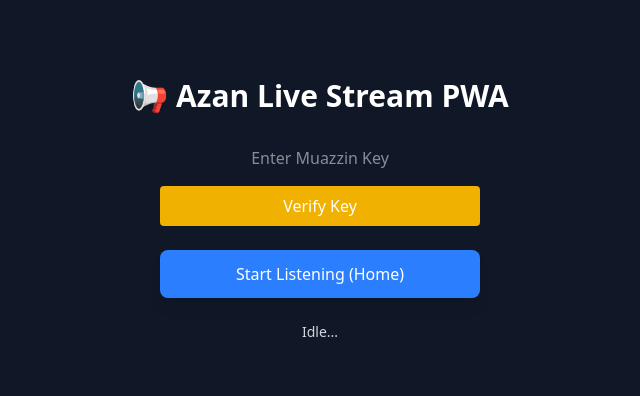
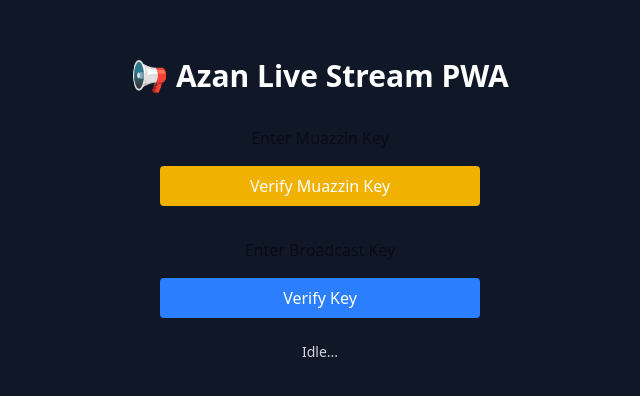
Before and after one commit to PeelayMurtuza/masjidazan, a React (Vite) app: page / in a window 1280 px wide. Shown: the part 190-586 px from the top of the page, without its empty margins (320-960 px from the left). Built offline with nearby package versions, Linux system fonts and the light colour scheme.

Commit message:
added broadcast key to listner

```diff
--- a/src/App.jsx
+++ b/src/App.jsx
@@ -2,70 +2,78 @@ import React, { useState, useRef, useEffect } from "react";
 import Peer from "peerjs";
 
 export default function App() {
-  const [mode, setMode] = useState(null);
+  const [mode, setMode] = useState(null); // "broadcast" or "listen"
   const [status, setStatus] = useState("Idle...");
-  const [authKey, setAuthKey] = useState("");
-  const [authorized, setAuthorized] = useState(false);
+  const [muazzinKey, setMuazzinKey] = useState(""); // Muazzin auth input
+  const [authorizedMuazzin, setAuthorizedMuazzin] = useState(false);
+  const [broadcastKey, setBroadcastKey] = useState(""); // one-time key
+  const [listenerKey, setListenerKey] = useState(""); // listener input
+  const [authorizedListener, setAuthorizedListener] = useState(false);
+
   const audioRef = useRef(null);
   const peerRef = useRef(null);
 
-  const FIXED_BROADCAST_ID = "azan-broadcast-001";
-  const MUAZZIN_KEY = "1234";
-
-  // BroadcastChannel for notifications
+  const MUAZZIN_SECRET = "1234"; // Muazzin secret password
   const bc = useRef(new BroadcastChannel("azan-notify"));
 
-  // Register service worker
+  // Check localStorage for listener
   useEffect(() => {
-    if ("serviceWorker" in navigator) {
-      navigator.serviceWorker
-        .register("/service-worker.js")
-        .then((reg) => console.log("SW registered:", reg.scope))
-        .catch((err) => console.log("SW failed:", err));
+    const saved = localStorage.getItem("authorizedListener");
+    const savedKey = localStorage.getItem("broadcastKey");
+    if (saved && savedKey) {
+      setListenerKey(savedKey);
+      setAuthorizedListener(true);
+      setStatus("✅ Previously verified! Waiting for broadcast...");
     }
 
-    // Listen to notification channel
+    // Listen to broadcast notifications
     bc.current.onmessage = (event) => {
-      if (event.data === "AZAN_START") {
-        setStatus("🔔 Azan is starting! Connecting...");
-        startListeningAuto(); // auto connect listener
+      if (event.data.type === "AZAN_START" && authorizedListener) {
+        const key = event.data.key;
+        // Match one-time key
+        if (listenerKey === key || localStorage.getItem("broadcastKey") === key) {
+          setStatus("🔔 Azan starting! Connecting...");
+          startListeningAuto(key);
+        } else {
+          setStatus("❌ Broadcast key mismatch!");
+        }
       }
     };
-  }, []);
+  }, [authorizedListener, listenerKey]);
 
-  // Verify Muazzin key
-  const verifyKey = () => {
-    if (authKey === MUAZZIN_KEY) {
-      setAuthorized(true);
+  // Verify Muazzin
+  const verifyMuazzin = () => {
+    if (muazzinKey === MUAZZIN_SECRET) {
+      setAuthorizedMuazzin(true);
       setStatus("✅ Authorized. You can start broadcasting now.");
     } else {
-      alert("❌ Wrong key! Access denied.");
-      setAuthKey("");
+      alert("❌ Wrong Muazzin key!");
+      setMuazzinKey("");
     }
   };
 
-  // Start Broadcast (Muazzin)
+  // Start Broadcast and generate one-time key
   const startBroadcast = async () => {
-    if (!authorized) {
-      alert("Enter the correct Muazzin key first!");
-      return;
-    }
+    if (!authorizedMuazzin) return alert("Enter Muazzin key first!");
 
     setMode("broadcast");
-    setStatus("Starting broadcast...");
 
-    // Send notification to all listeners
-    bc.current.postMessage("AZAN_START");
+    // Generate random one-time key
+    const oneTimeKey = Math.floor(100000 + Math.random() * 900000).toString();
+    setBroadcastKey(oneTimeKey);
+    setStatus(`Broadcasting started! Share this key with listeners: ${oneTimeKey}`);
 
-    peerRef.current = new Peer(FIXED_BROADCAST_ID);
+    // Notify all listeners
+    bc.current.postMessage({ type: "AZAN_START", key: oneTimeKey });
+
+    peerRef.current = new Peer(oneTimeKey); // use key as Peer ID
 
     peerRef.current.on("open", () => {
-      setStatus("Broadcasting, waiting for listeners...");
+      console.log("Broadcasting with ID/key:", oneTimeKey);
     });
 
     try {
       const stream = await navigator.mediaDevices.getUserMedia({ audio: true });
-
       peerRef.current.on("call", (call) => {
         call.answer(stream);
         setStatus("Listener connected!");
@@ -76,24 +84,22 @@ export default function App() {
     }
   };
 
-  // Start Listening (manual)
-  const startListening = () => {
-    setMode("listen");
-    setStatus("Connecting to broadcaster...");
-    connectListener();
+  // Verify Listener Key (one-time)
+  const verifyListenerKey = () => {
+    if (!listenerKey) return alert("Enter the broadcast key!");
+    setAuthorizedListener(true);
+    localStorage.setItem("authorizedListener", "true");
+    localStorage.setItem("broadcastKey", listenerKey);
+    setStatus("✅ Key verified! Waiting for broadcast...");
   };
 
-  // Auto-connect when Azan starts
-  const startListeningAuto = () => {
+  // Auto-connect when broadcast starts
+  const startListeningAuto = (key) => {
     setMode("listen");
-    connectListener();
-  };
-
-  const connectListener = () => {
     peerRef.current = new Peer();
 
     peerRef.current.on("open", () => {
-      const call = peerRef.current.call(FIXED_BROADCAST_ID, null);
+      const call = peerRef.current.call(key, null);
       call.on("stream", (remoteStream) => {
         if (audioRef.current) {
           audioRef.current.srcObject = remoteStream;
@@ -112,58 +118,71 @@ export default function App() {
 
       {!mode && (
         <div className="space-y-6 w-full max-w-xs">
-          {!authorized && (
+
+          {/* Muazzin Auth */}
+          {!authorizedMuazzin && (
             <div className="flex flex-col space-y-2">
               <input
                 type="password"
                 placeholder="Enter Muazzin Key"
-                value={authKey}
-                onChange={(e) => setAuthKey(e.target.value)}
-                className="px-4 py-2 rounded border-white text-white text-center"
+                value={muazzinKey}
+                onChange={(e) => setMuazzinKey(e.target.value)}
+                className="px-4 py-2 rounded text-black text-center"
               />
               <button
-                onClick={verifyKey}
+                onClick={verifyMuazzin}
                 className="bg-yellow-500 px-4 py-2 rounded hover:bg-yellow-600"
+              >
+                Verify Muazzin Key
+              </button>
+            </div>
+          )}
+
+          {/* Start Broadcast */}
+          {authorizedMuazzin && (
+            <button
+              onClick={startBroadcast}
+              className="w-full bg-green-500 px-6 py-3 rounded-lg shadow-lg hover:bg-green-600"
+            >
+              Start Broadcast
+            </button>
+          )}
+
+          {/* Listener Key Input */}
+          {!authorizedListener && (
+            <div className="flex flex-col space-y-2">
+              <input
+                type="text"
+                placeholder="Enter Broadcast Key"
+                value={listenerKey}
+                onChange={(e) => setListenerKey(e.target.value)}
+                className="px-4 py-2 rounded text-black text-center"
+              />
+              <button
+                onClick={verifyListenerKey}
+                className="bg-blue-500 px-4 py-2 rounded hover:bg-blue-600"
               >
                 Verify Key
               </button>
             </div>
           )}
 
-          {authorized && (
-            <button
-              onClick={startBroadcast}
-              className="w-full bg-green-500 px-6 py-3 rounded-lg shadow-lg hover:bg-green-600"
-            >
-              Start Broadcast (Masjid)
-            </button>
-          )}
-
-          <button
-            onClick={startListening}
-            className="w-full bg-blue-500 px-6 py-3 rounded-lg shadow-lg hover:bg-blue-600"
-          >
-            Start Listening (Home)
-          </button>
         </div>
       )}
 
-      {mode === "listen" && (
-        <div className="mt-6 flex flex-col items-center space-y-4">
-          <audio
-            ref={audioRef}
-            autoPlay
-            controls
-            className="mt-4 w-64 rounded"
-          />
+      {/* Broadcast Mode */}
+      {mode === "broadcast" && (
+        <div className="mt-6">
+          <p className="mb-2">
+            📡 Broadcasting! Share this key with listeners: {broadcastKey}
+          </p>
         </div>
       )}
 
-      {mode === "broadcast" && (
-        <div className="mt-6">
-          <p className="mb-2">
-            📡 Broadcasting to all homes with ID: {FIXED_BROADCAST_ID}
-          </p>
+      {/* Listen Mode */}
+      {mode === "listen" && (
+        <div className="mt-6 flex flex-col items-center space-y-4">
+          <audio ref={audioRef} autoPlay controls className="mt-4 w-64 rounded" />
         </div>
       )}
 
```
